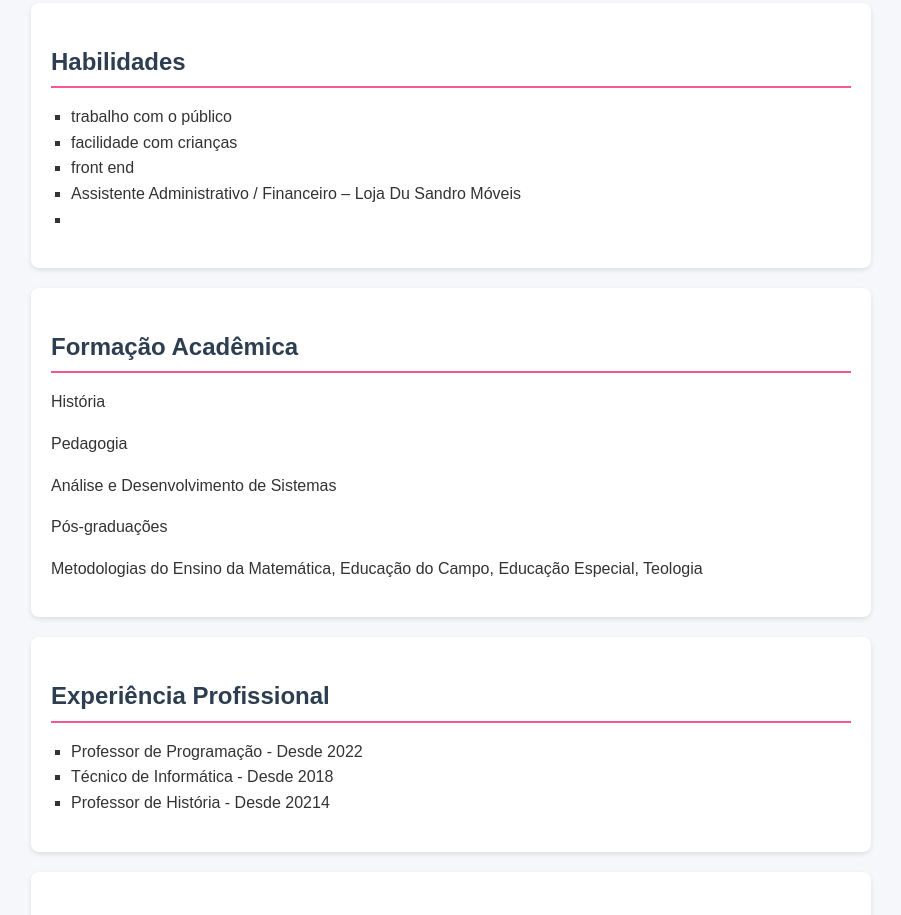
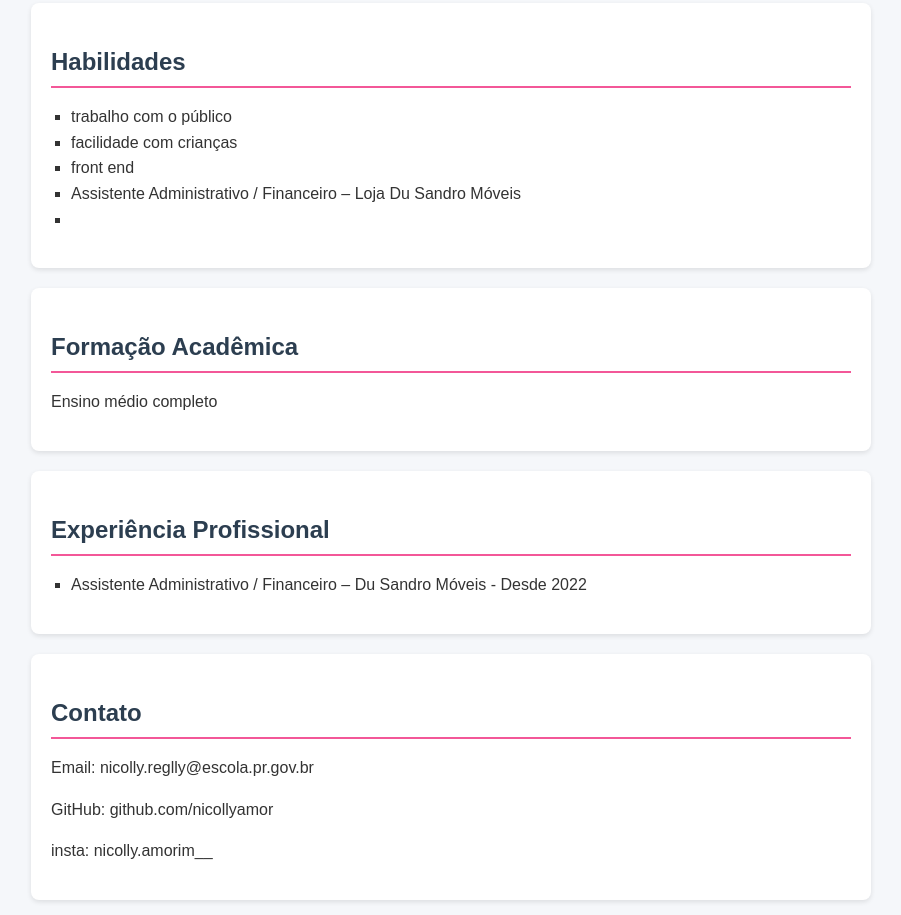
Before and after one commit to nicollyamor/curriculo-da-nik, a plain HTML site: page index.html in a window 1280 px wide. Shown: the part 1885-2800 px from the top of the page, without its empty margins (189-1090 px from the left). Drawn offline with Linux system fonts and the light colour scheme.

Commit message:
Update index.html

```diff
--- a/index.html
+++ b/index.html
@@ -27,7 +27,7 @@
        <!-- Cabeçalho da página -->
       <h1>Nicolly Amorim Reglly</h1>
         <!-- Título principal (nome) -->
-      <p>Professor de: Programação👨‍💻 História⏳ Pedagogia🦉 Técnico de Informática💻 Teologia 📖</p>
+      <p>Estudante , </p>
        <!-- Subtítulo (cargo) -->
     </div>
   </div>
@@ -63,29 +63,23 @@
   <section class="formacao">
     <!-- Seção de formação acadêmica -->
     <h2>Formação Acadêmica</h2>
-    <p>História</p>
-    <p>Pedagogia</p>
-     <p>Análise e Desenvolvimento de Sistemas</p>
-    <!-- Parágrafo com informação -->
-    <p>Pós-graduações</p>
-    <p>Metodologias do Ensino da Matemática, Educação do Campo, Educação Especial, Teologia</p>
+    <p>Ensino médio completo</p>
   </section>
 
   <section class="experiencia">
     <!-- Seção de experiência profissional -->
     <h2>Experiência Profissional</h2>
     <ul>
-      <li>Professor de Programação - Desde 2022</li>
-      <li>Técnico de Informática - Desde 2018</li>
-      <li> Professor de História - Desde 20214</li>
+      <li> Assistente Administrativo / Financeiro – Du Sandro Móveis - Desde 2022</li>
     </ul>
   </section>
 
   <section class="contato">
     <!-- Seção de contato -->
     <h2>Contato</h2>
-    <p>Email: rafael.assis.santos@escola.pr.gov.br</p>
-    <p>GitHub: github.com/professor-rafael</p>
+    <p>Email: nicolly.reglly@escola.pr.gov.br</p>
+    <p>GitHub: github.com/nicollyamor</p>
+    <p>insta: nicolly.amorim__</p>
   </section>
 
   <footer>
```
